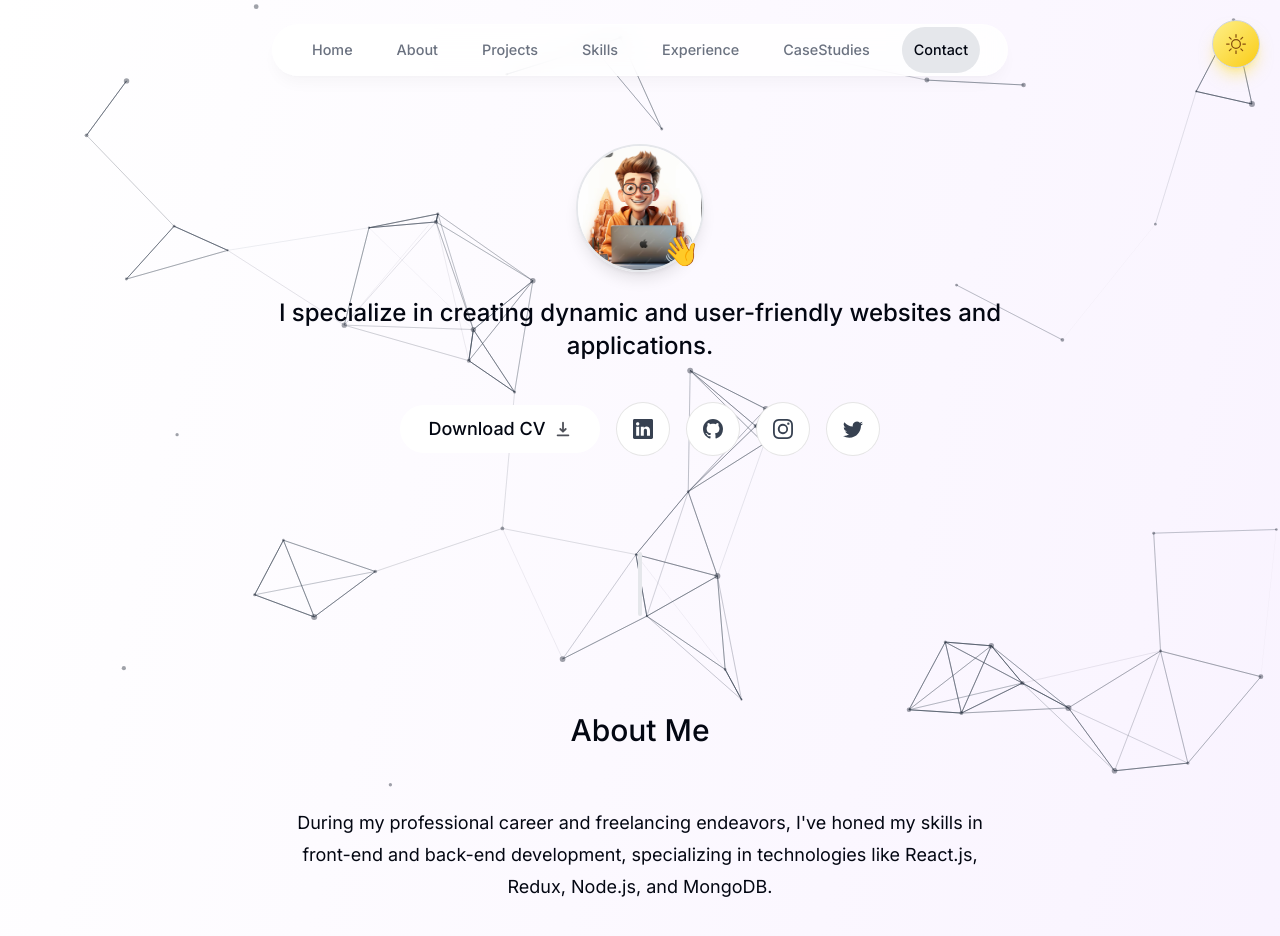
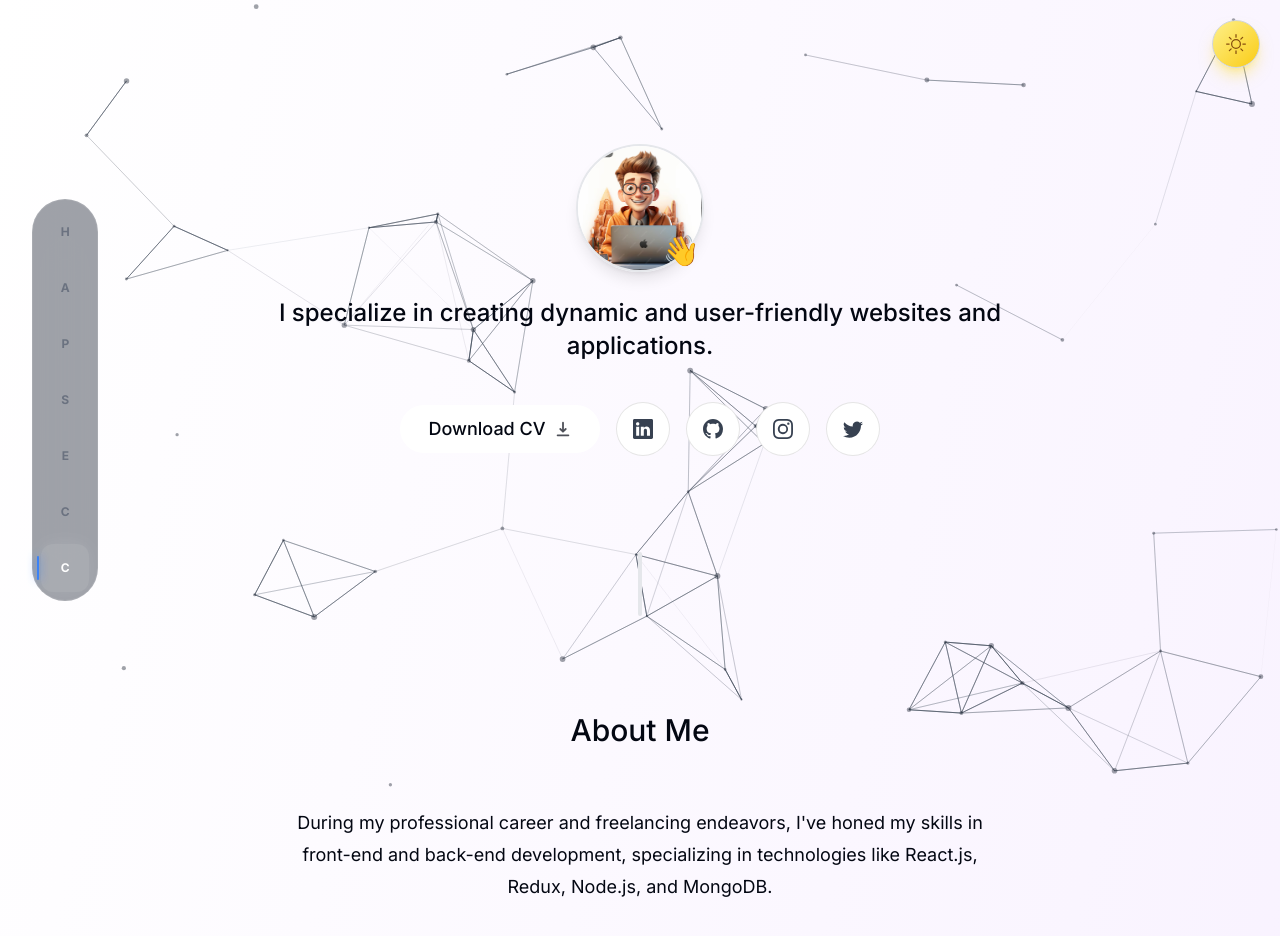
Before and after one commit to itsdevsyed/Syed_PortfolioHub, a Next.js app: page / in a window 1280 px wide. Shown: the top 936 px of the page. Built offline with nearby package versions, Linux system fonts and the light colour scheme; no server answers.

Commit message:
added new header look to lok great

```diff
--- a/components/header.tsx
+++ b/components/header.tsx
@@ -2,46 +2,34 @@
 
 import React from "react";
 import { motion } from "framer-motion";
-import { links } from "@/lib/data"; // Ensure this imports the updated data file
 import Link from "next/link";
 import clsx from "clsx";
+import { links } from "@/lib/data";
 import { useActiveSectionContext } from "@/context/active-section-context";
 
-const itemVariants = {
-  hidden: { y: -100, opacity: 0 },
-  visible: { y: 0, opacity: 1 },
-};
-
 export default function Header() {
-  const { activeSection, setActiveSection, setTimeOfLastClick } =
-    useActiveSectionContext();
+  const { activeSection, setActiveSection, setTimeOfLastClick } = useActiveSectionContext();
 
   return (
-    <header className="z-[999] relative">
-      <motion.div
-        className="fixed top-0 left-1/2   h-[4.5rem] w-auto rounded-none border border-white border-opacity-40 bg-white bg-opacity-80 shadow-lg shadow-black/[0.03] backdrop-blur-[0.7rem] sm:top-6 sm:h-[3.25rem] sm:w-[46rem] sm:rounded-full dark:bg-gray-950 dark:border-black/40 dark:bg-opacity-75"
-        initial={{ y: -100, x: "-50%", opacity: 0 }}
-        animate={{ y: 0, x: "-50%", opacity: 1 }}
-        transition={{ type: "spring", stiffness: 100, damping: 20 }}
-      ></motion.div>
-
-      <nav className="flex fixed w- top-[0.15rem] left-1/2 h-12 -translate-x-1/2 py-2 sm:top-[1.7rem] sm:h-[initial] sm:py-0">
-        <ul className="flex w-full flex-wrap items-center justify-center gap-y-1 text-[0.9rem] font-medium text-gray-500 sm:w-[initial] sm:flex-nowrap sm:gap-5">
+    <header className="relative z-[999]">
+      {/* THE VERTICAL DOCK
+          - Desktop: Fixed left, centered vertically.
+          - Mobile: Bottom-center pill (UX-friendly for reach).
+      */}
+      <nav className="fixed bottom-6 left-1/2 -translate-x-1/2 sm:left-8 sm:top-1/2 sm:bottom-auto sm:translate-x-0 sm:-translate-y-1/2">
+        <motion.div
+          initial={{ x: -100, opacity: 0 }}
+          animate={{ x: 0, opacity: 1 }}
+          className="flex flex-row items-center gap-2 rounded-2xl border border-white/10 bg-gray-900/40 p-2 backdrop-blur-2xl sm:flex-col sm:rounded-full"
+        >
           {links.map((link) => (
-            <motion.li
-              className="h-3/4  flex items-center justify-center relative"
-              key={link.hash}
-              variants={itemVariants}
-              initial="hidden"
-              animate="visible"
-              transition={{ type: "spring", stiffness: 100, damping: 20, delay: 0.1 * links.indexOf(link) }}
-            >
+            <div key={link.hash} className="group relative">
               <Link
                 className={clsx(
-                  "flex w-full items-center justify-center px-3 py-3 transition duration-300 ease-in-out transform hover:-translate-y-1 hover:text-gray-950 dark:text-gray-500 dark:hover:text-gray-300",
-                  {
-                    "text-gray-950": activeSection === link.name,
-                  }
+                  "relative flex h-10 w-10 items-center justify-center rounded-xl transition-all duration-500 sm:h-12 sm:w-12",
+                  activeSection === link.name
+                    ? "bg-white/10 text-white shadow-[0_0_20px_rgba(255,255,255,0.1)]"
+                    : "text-gray-500 hover:text-gray-200"
                 )}
                 href={link.hash}
                 onClick={() => {
@@ -49,23 +37,30 @@ export default function Header() {
                   setTimeOfLastClick(Date.now());
                 }}
               >
-                {link.name}
+                {/* Visual Icon Substitute (The first letter)
+                    In a real build, you'd swap {link.name[0]} for Lucide icons.
+                */}
+                <span className="text-xs font-bold uppercase tracking-tighter">
+                  {link.name[0]}
+                </span>
 
+                {/* SLIDING TOOLTIP: Shows on hover */}
+                <span className="absolute left-full ml-4 hidden rounded-md bg-white px-2 py-1 text-[10px] font-bold uppercase tracking-widest text-black opacity-0 transition-all group-hover:opacity-100 sm:block">
+                  {link.name}
+                </span>
+
+                {/* THE STRAY LIGHT: Active indicator */}
                 {link.name === activeSection && (
-                  <motion.span
-                    className="bg-gray-200 rounded-full absolute inset-0 -z-10 dark:bg-gray-800  "
-                    layoutId="activeSection"
-                    transition={{
-                      type: "spring",
-                      stiffness: 380,
-                      damping: 30,
-                    }}
-                  ></motion.span>
+                  <motion.div
+                    layoutId="activeIndicator"
+                    className="absolute -left-1 hidden h-6 w-[2px] rounded-full bg-blue-500 shadow-[0_0_10px_#3b82f6] sm:block"
+                    transition={{ type: "spring", stiffness: 300, damping: 30 }}
+                  />
                 )}
               </Link>
-            </motion.li>
+            </div>
           ))}
-        </ul>
+        </motion.div>
       </nav>
     </header>
   );
```
Also changed, not shown: 1 other file (tests, documents, lock files or other folders).
